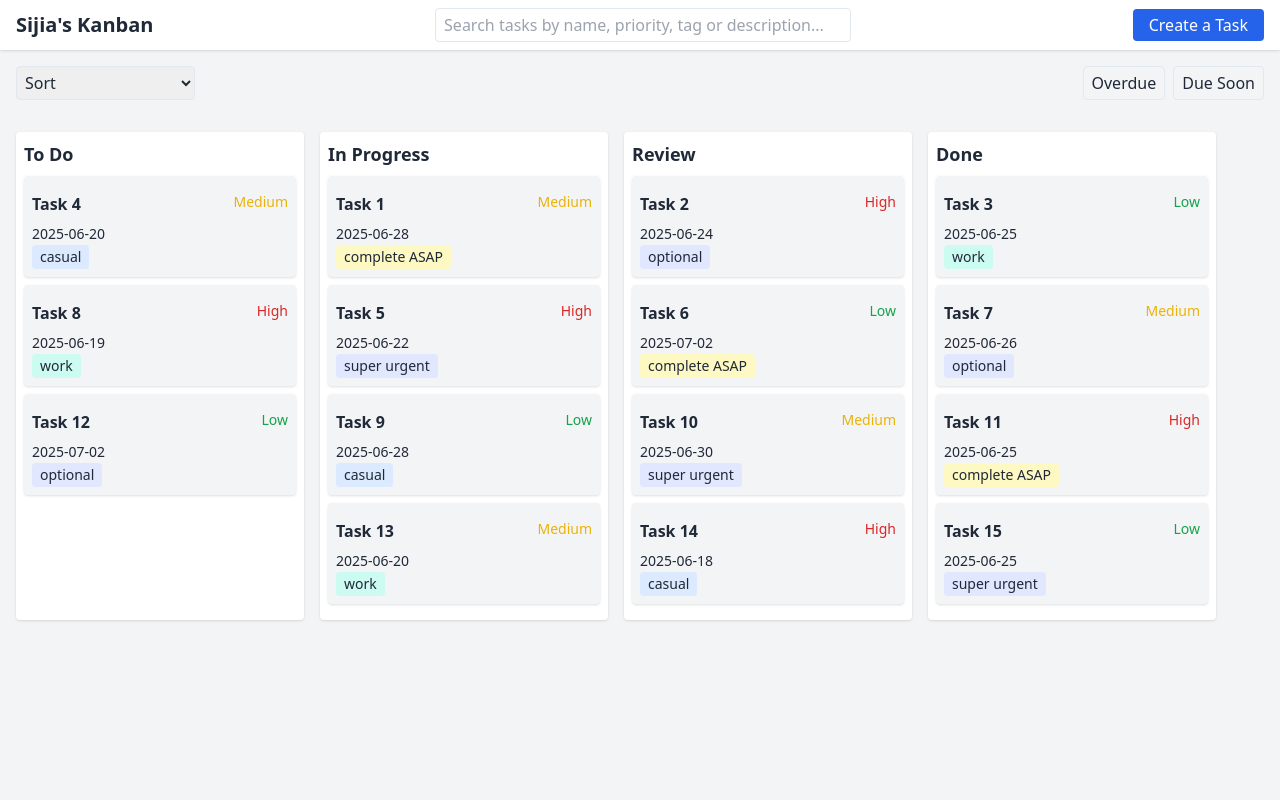
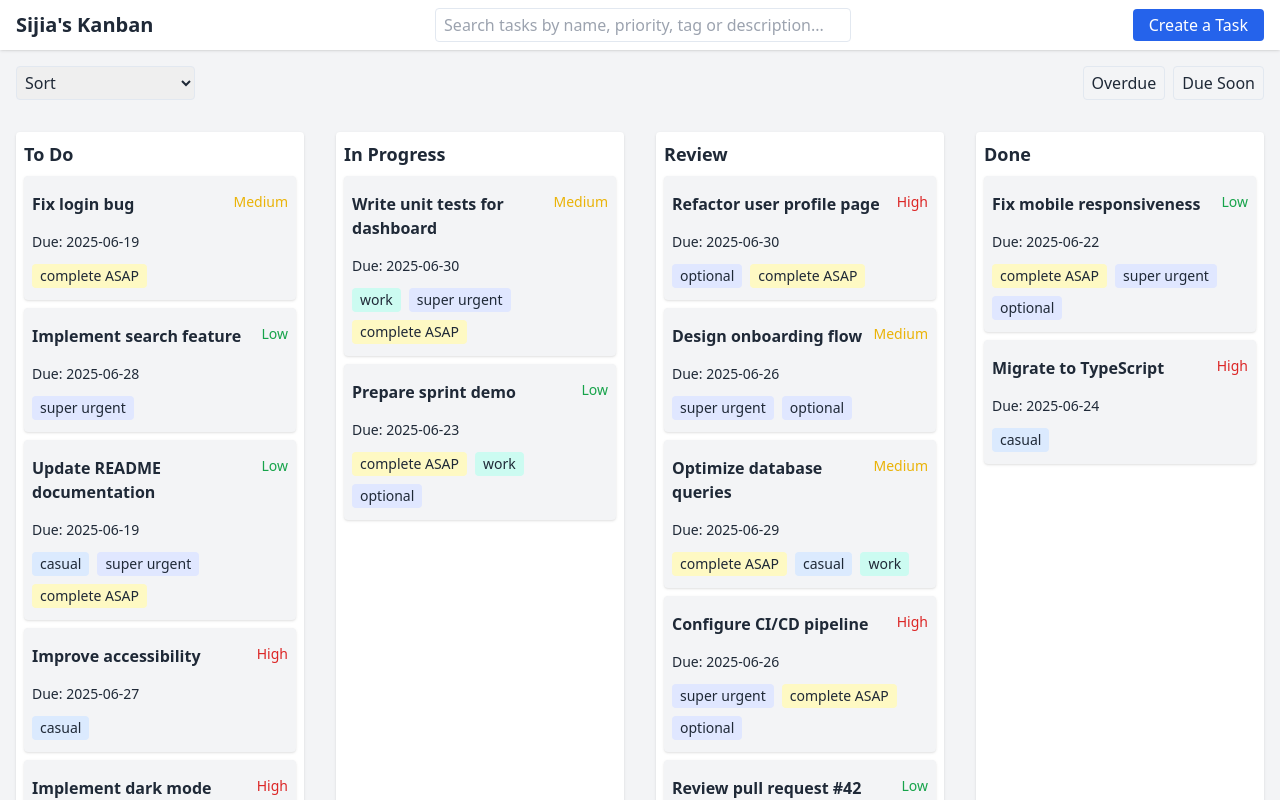
Before and after one commit to taoshika127/astrocade-project, a React (Vite) app: page / in a window 1280 px wide. Shown: the top 800 px of the page. Built offline with nearby package versions, Linux system fonts and the light colour scheme.

Commit message:
updated dummy data to make them look more realistic

```diff
--- a/src/App.tsx
+++ b/src/App.tsx
@@ -6,25 +6,7 @@ import { v4 as uuidv4 } from "uuid";
 import Section from "./components/Section";
 import TaskModal from "./components/TaskModal";
 import { priorities, initialSections, defaultTags} from "./utils/constants";
-
-const generateDummyTasks = (): Task[] => {
-  const dummy: Task[] = [];
-  for (let i = 1; i <= 15; i++) {
-    dummy.push({
-      id: uuidv4(),
-      name: `Task ${i}`,
-      description: `This is a description of task ${i}`,
-      status: initialSections[i % 4],
-      dueDate: new Date(
-        Date.now() + (Math.random() * 14 - 7) * 86400000
-      ).toISOString().slice(0, 10),
-      priority: priorities[i % 3] as "Low" | "Medium" | "High",
-      assignee: `User ${i % 5}`,
-      tags: [defaultTags[i % defaultTags.length]],
-    });
-  }
-  return dummy;
-};
+import generateDummyTasks from "./utils/generateDummyTasks";
 
 
 const App = () => {
@@ -33,7 +15,6 @@ const App = () => {
   const [selectedTask, setSelectedTask] = useState<Task | null>(null);
   const [isModalOpen, setIsModalOpen] = useState(false);
   const [editingTask, setEditingTask] = useState<Task | null>(null);
-  const [newSectionName, setNewSectionName] = useState("");
   const [search, setSearch] = useState("");
   const [filter, setFilter] = useState<any>({});
   const [sort, setSort] = useState("");
@@ -124,13 +105,6 @@ const App = () => {
     setEditingTask(null);
   };
 
-  const addNewSection = () => {
-    if (newSectionName && !sections.includes(newSectionName)) {
-      setSections((prev) => [...prev, newSectionName]);
-      setNewSectionName("");
-    }
-  };
-
   return (
     <DndProvider backend={HTML5Backend}>
       <div className="min-h-screen bg-gray-100 text-gray-800">
@@ -192,7 +166,7 @@ const App = () => {
         </div>
 
         {/* Task Board */}
-        <div className="flex overflow-x-auto p-4 space-x-4">
+        <div className="flex justify-center overflow-x-auto p-4 space-x-8">
           {sections.map((section) => (
             <Section
               key={section}
@@ -226,12 +200,12 @@ const App = () => {
               className="bg-white p-4 rounded shadow max-w-md w-full"
               onClick={(e) => e.stopPropagation()}
             >
-              <h2 className="text-xl font-bold">{selectedTask.name}</h2>
-              <p>{selectedTask.description}</p>
-              <p>Due: {selectedTask.dueDate}</p>
-              <p>Priority: {selectedTask.priority}</p>
-              <p>Assignee: {selectedTask.assignee}</p>
-              <p>Tags: {selectedTask.tags.join(", ")}</p>
+              <h2 className="text-xl font-bold pb-3">{selectedTask.name}</h2>
+              <p className="pb-3">{selectedTask.description}</p>
+              <p className="pb-3"><span className="font-bold">Due: </span>{selectedTask.dueDate}</p>
+              <p className="pb-3"><span className="font-bold">Priority: </span>{selectedTask.priority}</p>
+              <p className="pb-3"><span className="font-bold">Assignee: </span>{selectedTask.assignee}</p>
+              <p className="pb-3"><span className="font-bold">Tags: </span>{selectedTask.tags.join(", ")}</p>
               <button
                 className="mt-4 bg-blue-600 text-white px-4 py-1 rounded"
                 onClick={() => {
--- a/src/components/Tag.tsx
+++ b/src/components/Tag.tsx
@@ -45,7 +45,7 @@ const Tag = ({ onClick, text, canRemove }: TagProps) => {
     <button
       type="button"
       onClick={onClick}
-      className={`${colorClass} px-2 py-0.5 rounded text-sm`}
+      className={`${colorClass} px-2 py-0.5 my-1 rounded text-sm`}
     >
       {text}
     </button>
--- a/src/components/TaskCard.tsx
+++ b/src/components/TaskCard.tsx
@@ -26,11 +26,11 @@ const TaskCard = ({ task, onClick }: any) => {
       className="bg-gray-100 p-2 rounded mb-2 cursor-pointer shadow"
     >
       <div className="flex justify-between py-2">
-      <div className="font-semibold">{task.name}</div>
+      <div className="font-semibold pb-2">{task.name}</div>
       <div className={`${setTextColor(task.priority)} text-sm`}>{task.priority}</div>
       </div>
-      <p className="text-sm">{task.dueDate}</p>
-      {task.tags.map(tag => (<span className="pr-2 "><Tag text={tag} key={tag} canRemove={false} /></span>))}
+      <p className="text-sm pb-2">{"Due: " + task.dueDate}</p>
+      {task.tags.map(tag => (<span className="pr-2"><Tag text={tag} key={tag} canRemove={false} /></span>))}
     </div>
   );
 };
--- a/src/shared.types.ts
+++ b/src/shared.types.ts
@@ -4,7 +4,7 @@ export type Task = {
     description: string;
     status: string;
     dueDate: string;
-    priority: "Low" | "Medium" | "High";
+    priority: string;
     assignee: string;
     tags: string[];
   };
--- /dev/null
+++ b/src/utils/generateDummyTasks.ts
@@ -0,0 +1,51 @@
+import { v4 as uuidv4 } from "uuid";
+import { priorities, initialSections, defaultTags} from "./constants";
+import { Task } from "../shared.types";
+
+const assignees = ["Alice", "Bob", "Charlie", "Dana", "Eli", "Fatima", "George"];
+
+const getRandomFromArray = <T,>(arr: T[]): T =>
+  arr[Math.floor(Math.random() * arr.length)];
+
+const getRandomTags = (): string[] => {
+  const shuffled = [...defaultTags].sort(() => 0.5 - Math.random());
+  return shuffled.slice(0, Math.floor(Math.random() * 3) + 1);
+};
+
+const generateDummyTasks = (count = 15): Task[] => {
+  const taskTemplates = [
+    "Fix login bug",
+    "Implement search feature",
+    "Refactor user profile page",
+    "Write unit tests for dashboard",
+    "Design onboarding flow",
+    "Update README documentation",
+    "Optimize database queries",
+    "Configure CI/CD pipeline",
+    "Fix mobile responsiveness",
+    "Improve accessibility",
+    "Review pull request #42",
+    "Prepare sprint demo",
+    "Analyze user feedback",
+    "Migrate to TypeScript",
+    "Implement dark mode",
+  ];
+
+  return Array.from({ length: count }, (_, i) => {
+    const name = taskTemplates[i % taskTemplates.length];
+    return {
+      id: uuidv4(),
+      name,
+      description: `This task is about ${name.toLowerCase()}. Make sure to follow the guidelines and check for edge cases.`,
+      dueDate: new Date(
+        Date.now() + (Math.random() * 14 - 7) * 86400000
+      ).toISOString().slice(0, 10),
+      priority: getRandomFromArray(priorities),
+      assignee: getRandomFromArray(assignees),
+      status: getRandomFromArray(initialSections),
+      tags: getRandomTags(),
+    };
+  });
+};
+
+export default generateDummyTasks;
```
Also changed, not shown: 1 other file (tests, documents, lock files or other folders).
